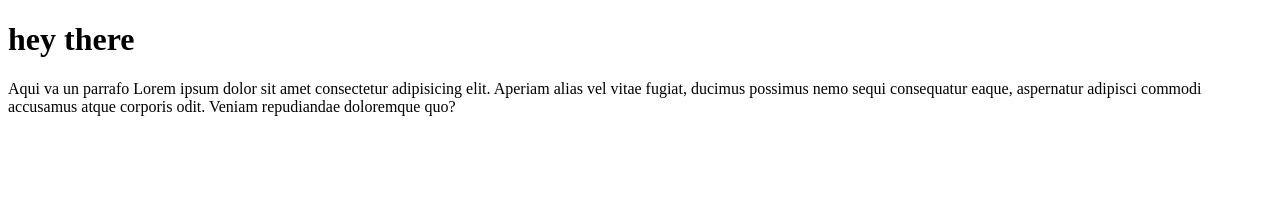
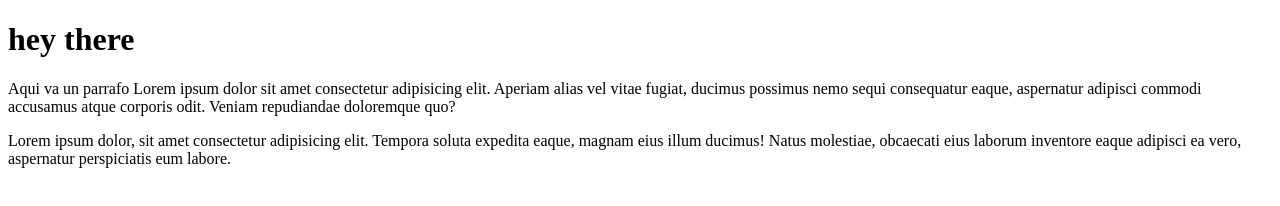
Before and after one commit to esgardilion/test, a plain HTML site: page index.html in a window 1280 px wide. Drawn offline with Linux system fonts and the light colour scheme.

Commit message:
agregamos todos los archivos  al proyecto

```diff
--- a/index.html
+++ b/index.html
@@ -9,6 +9,7 @@
 	<h1>hey there</h1>
 	<p>Aqui va un parrafo Lorem ipsum dolor sit amet consectetur adipisicing elit. Aperiam alias vel vitae fugiat, ducimus possimus nemo sequi consequatur eaque, aspernatur adipisci commodi accusamus atque corporis odit. Veniam repudiandae doloremque quo?</p>
 
+	<p>Lorem ipsum dolor, sit amet consectetur adipisicing elit. Tempora soluta expedita eaque, magnam eius illum ducimus! Natus molestiae, obcaecati eius laborum inventore eaque adipisci ea vero, aspernatur perspiciatis eum labore.</p>
 
 </body>
 </html>
```
